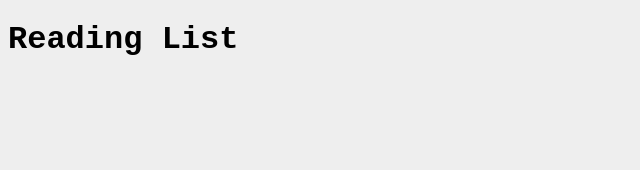
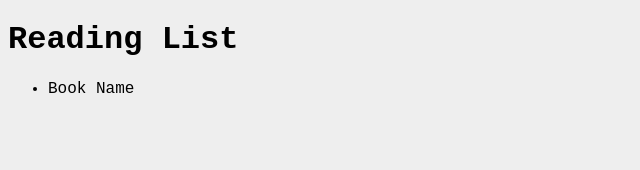
Before and after one commit to jawwad22/ReactJs-GraphQL, a React (Create React App) app in the folder graphql-frontend/: page / in a window 1280 px wide. Shown: the top 170 px of the page, without its empty margins (0-640 px from the left). Built offline with nearby package versions, Linux system fonts and the light colour scheme.

Commit message:
--Added Book Component

```diff
--- a/graphql-frontend/src/App.js
+++ b/graphql-frontend/src/App.js
@@ -1,9 +1,13 @@
 import React from 'react';
+
+//Components
+import BookList from './components/BookList'
 
 function App() {
   return (
     <div id="main">
       <h1>Reading List</h1>
+      <BookList />
     </div>
   );
 }
--- /dev/null
+++ b/graphql-frontend/src/components/BookList.js
@@ -0,0 +1,15 @@
+import React, { Component } from 'react';
+
+class BookList extends Component {
+    render() {
+        return (
+            <div >
+                <ul id="book-list">
+                    <li>Book Name</li>
+                </ul>
+            </div>
+        );
+    }
+}
+
+export default BookList;
```
